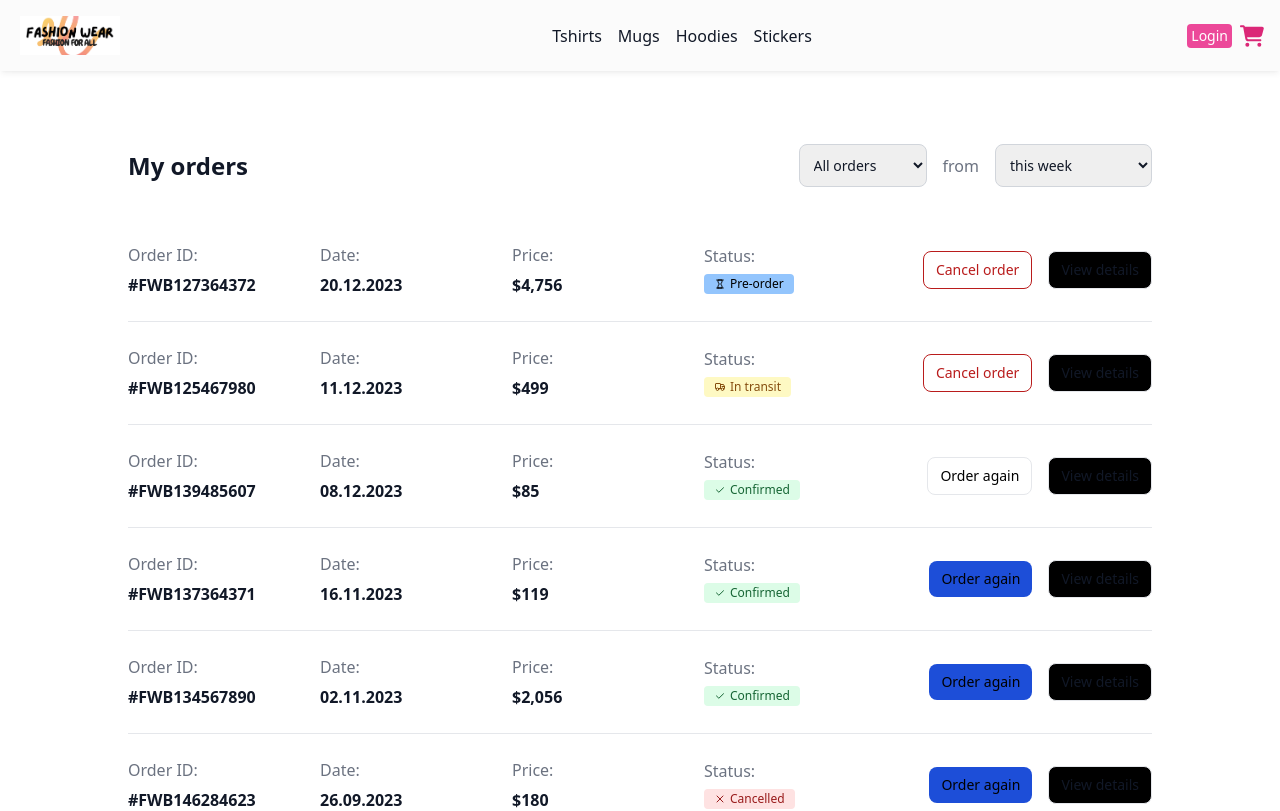
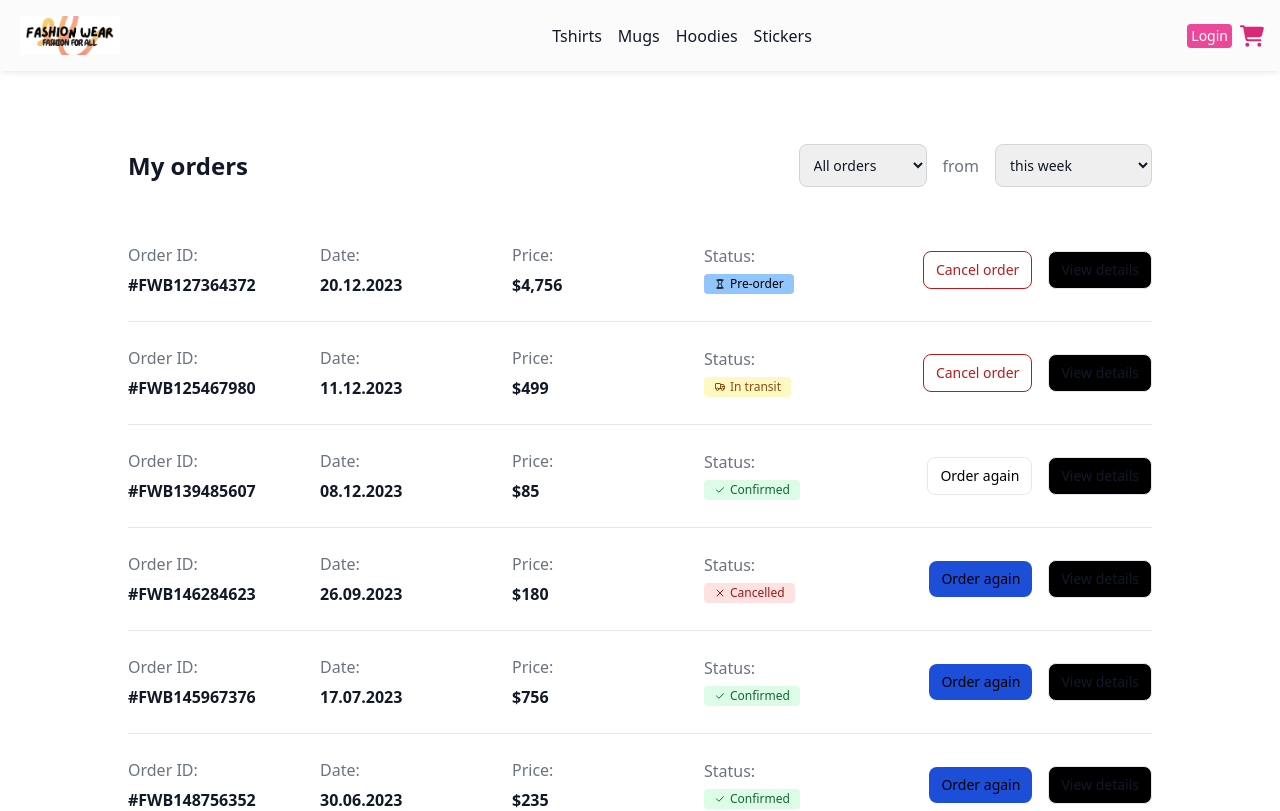
Before and after one commit to Laraib007/Ecommerce-NextJs-Project, a Next.js app: page /orders in a window 1280 px wide. Shown: the top 811 px of the page. Built offline with nearby package versions, Linux system fonts and the light colour scheme.

Commit message:
improving code

```diff
--- a/src/pages/orders.js
+++ b/src/pages/orders.js
@@ -135,74 +135,6 @@ const orders = () => {
 
               <div class="w-full grid sm:grid-cols-2 lg:flex lg:w-64 lg:items-center lg:justify-end gap-4">
                 <button type="button" class="w-full inline-flex justify-center rounded-lg  border border-gray-200 bg-blue px-3 py-2 text-sm font-medium  hover:bg-blue-100 hover:text-white-700 focus:z-10 focus:outline-none focus:ring-4 focus:ring-gray-100 dark:border-gray-600 dark:bg-blue-800 dark:text-white-400 dark:hover:bg-blue-700 dark:hover:text-white dark:focus:ring-gray-700 lg:w-auto">Order again</button>
-                <a href="#" class="w-full inline-flex justify-center rounded-lg  border border-gray-200 bg-black px-3 py-2 text-sm font-medium text-gray-900 hover:bg-gray-100 hover:text-primary-700 focus:z-10 focus:outline-none focus:ring-4 focus:ring-gray-100 dark:border-gray-600 dark:bg-gray-800 dark:text-gray-400 dark:hover:bg-gray-700 dark:hover:text-black dark:focus:ring-gray-700 lg:w-auto">View details</a>
-              </div>
-            </div>
-
-            <div class="flex flex-wrap items-center gap-y-4 py-6">
-              <dl class="w-1/2 sm:w-1/4 lg:w-auto lg:flex-1">
-                <dt class="text-base font-medium text-gray-500 dark:text-gray-400">Order ID:</dt>
-                <dd class="mt-1.5 text-base font-semibold text-gray-900 ">
-                  <a href="#" class="hover:underline">#FWB137364371</a>
-                </dd>
-              </dl>
-
-              <dl class="w-1/2 sm:w-1/4 lg:w-auto lg:flex-1">
-                <dt class="text-base font-medium text-gray-500 dark:text-gray-400">Date:</dt>
-                <dd class="mt-1.5 text-base font-semibold text-gray-900 ">16.11.2023</dd>
-              </dl>
-
-              <dl class="w-1/2 sm:w-1/4 lg:w-auto lg:flex-1">
-                <dt class="text-base font-medium text-gray-500 dark:text-gray-400">Price:</dt>
-                <dd class="mt-1.5 text-base font-semibold text-gray-900 ">$119</dd>
-              </dl>
-
-              <dl class="w-1/2 sm:w-1/4 lg:w-auto lg:flex-1">
-                <dt class="text-base font-medium text-gray-500 dark:text-gray-400">Status:</dt>
-                <dd class="me-2 mt-1.5 inline-flex items-center rounded bg-green-100 px-2.5 py-0.5 text-xs font-medium text-green-800 dark:bg-green-900 dark:text-green-300">
-                  <svg class="me-1 h-3 w-3" aria-hidden="true" xmlns="http://www.w3.org/2000/svg" width="24" height="24" fill="none" viewBox="0 0 24 24">
-                    <path stroke="currentColor" stroke-linecap="round" stroke-linejoin="round" stroke-width="2" d="M5 11.917 9.724 16.5 19 7.5" />
-                  </svg>
-                  Confirmed
-                </dd>
-              </dl>
-
-              <div class="w-full grid sm:grid-cols-2 lg:flex lg:w-64 lg:items-center lg:justify-end gap-4">
-                <button type="button" class="w-full rounded-lg bg-blue-700 px-3 py-2 text-sm font-medium text-black hover:bg-blue-800 focus:outline-none focus:ring-4 focus:ring-primary-300 dark:hover:bg-blue-700 dark:focus:ring-primary-800 lg:w-auto">Order again</button>
-                <a href="#" class="w-full inline-flex justify-center rounded-lg  border border-gray-200 bg-black px-3 py-2 text-sm font-medium text-gray-900 hover:bg-gray-100 hover:text-primary-700 focus:z-10 focus:outline-none focus:ring-4 focus:ring-gray-100 dark:border-gray-600 dark:bg-gray-800 dark:text-gray-400 dark:hover:bg-gray-700 dark:hover:text-black dark:focus:ring-gray-700 lg:w-auto">View details</a>
-              </div>
-            </div>
-
-            <div class="flex flex-wrap items-center gap-y-4 py-6">
-              <dl class="w-1/2 sm:w-1/4 lg:w-auto lg:flex-1">
-                <dt class="text-base font-medium text-gray-500 dark:text-gray-400">Order ID:</dt>
-                <dd class="mt-1.5 text-base font-semibold text-gray-900 ">
-                  <a href="#" class="hover:underline">#FWB134567890</a>
-                </dd>
-              </dl>
-
-              <dl class="w-1/2 sm:w-1/4 lg:w-auto lg:flex-1">
-                <dt class="text-base font-medium text-gray-500 dark:text-gray-400">Date:</dt>
-                <dd class="mt-1.5 text-base font-semibold text-gray-900 ">02.11.2023</dd>
-              </dl>
-
-              <dl class="w-1/2 sm:w-1/4 lg:w-auto lg:flex-1">
-                <dt class="text-base font-medium text-gray-500 dark:text-gray-400">Price:</dt>
-                <dd class="mt-1.5 text-base font-semibold text-gray-900 ">$2,056</dd>
-              </dl>
-
-              <dl class="w-1/2 sm:w-1/4 lg:w-auto lg:flex-1">
-                <dt class="text-base font-medium text-gray-500 dark:text-gray-400">Status:</dt>
-                <dd class="me-2 mt-1.5 inline-flex items-center rounded bg-green-100 px-2.5 py-0.5 text-xs font-medium text-green-800 dark:bg-green-900 dark:text-green-300">
-                  <svg class="me-1 h-3 w-3" aria-hidden="true" xmlns="http://www.w3.org/2000/svg" width="24" height="24" fill="none" viewBox="0 0 24 24">
-                    <path stroke="currentColor" stroke-linecap="round" stroke-linejoin="round" stroke-width="2" d="M5 11.917 9.724 16.5 19 7.5" />
-                  </svg>
-                  Confirmed
-                </dd>
-              </dl>
-
-              <div class="w-full grid sm:grid-cols-2 lg:flex lg:w-64 lg:items-center lg:justify-end gap-4">
-                <button type="button" class="w-full rounded-lg bg-blue-700 px-3 py-2 text-sm font-medium text-black hover:bg-blue-800 focus:outline-none focus:ring-4 focus:ring-primary-300 dark:hover:bg-blue-700 dark:focus:ring-primary-800 lg:w-auto">Order again</button>
                 <a href="#" class="w-full inline-flex justify-center rounded-lg  border border-gray-200 bg-black px-3 py-2 text-sm font-medium text-gray-900 hover:bg-gray-100 hover:text-primary-700 focus:z-10 focus:outline-none focus:ring-4 focus:ring-gray-100 dark:border-gray-600 dark:bg-gray-800 dark:text-gray-400 dark:hover:bg-gray-700 dark:hover:text-black dark:focus:ring-gray-700 lg:w-auto">View details</a>
               </div>
             </div>
```
